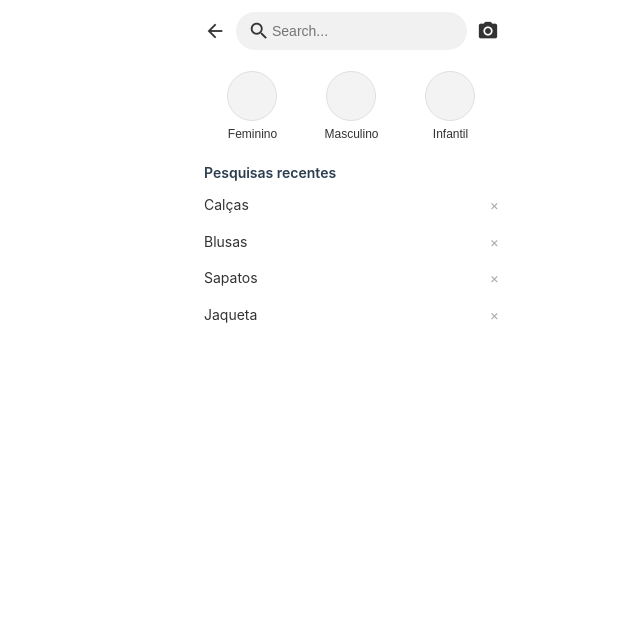
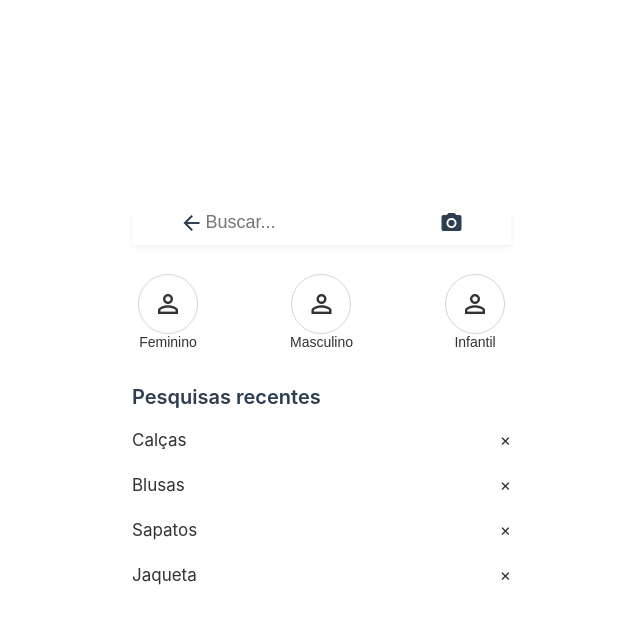
Before and after one commit to amandastss/Reveste-Frontend, a Vue app: page /search in a window 1280 px wide. Shown: the top 624 px of the page, without its empty margins (129-769 px from the left). Built offline with nearby package versions, Linux system fonts and the light colour scheme.

Commit message:
feat(search): melhora layout da página de busca #6

```diff
--- /dev/null
+++ b/src/css/camera-search.css
@@ -0,0 +1,133 @@
+/* ===== BASE ===== */
+.camera-page {
+  min-height: 100vh;
+  background: #f6f6f6;
+  display: flex;
+  flex-direction: column;
+  font-family: -apple-system, BlinkMacSystemFont, "Segoe UI", Roboto, sans-serif;
+}
+
+/* ===== HEADER ===== */
+.top-bar {
+  display: flex;
+  align-items: center;
+  gap: 12px;
+  padding: 16px;
+  background: #fff;
+  border-bottom: 1px solid #eee;
+}
+
+.top-bar span {
+  font-size: 22px;
+  cursor: pointer;
+}
+
+.top-bar p {
+  font-size: 14px;
+  font-weight: 600;
+  letter-spacing: 0.5px;
+}
+
+/* ===== BOTÕES INICIAIS ===== */
+.actions {
+  display: flex;
+  flex-direction: column;
+  gap: 12px;
+  padding: 20px;
+}
+
+.actions button {
+  width: 100%;
+  padding: 14px;
+  border-radius: 12px;
+  border: none;
+  background: #fff;
+  font-size: 15px;
+  font-weight: 500;
+  box-shadow: 0 2px 6px rgba(0,0,0,0.05);
+  transition: 0.2s;
+}
+
+.actions button:active {
+  transform: scale(0.98);
+}
+
+/* ===== PREVIEWS ===== */
+.preview-list {
+  display: flex;
+  gap: 10px;
+  padding: 12px 12px 0;
+  overflow-x: auto;
+}
+
+.preview-list img {
+  width: 65px;
+  height: 65px;
+  object-fit: cover;
+  border-radius: 10px;
+  flex-shrink: 0;
+  border: 2px solid #fff;
+}
+
+/* ===== GRID ===== */
+.grid {
+  display: grid;
+  grid-template-columns: 1fr 1fr;
+  gap: 12px;
+  padding: 12px;
+}
+
+/* ===== CARD ===== */
+.item {
+  background: #fff;
+  border-radius: 14px;
+  padding: 10px;
+  box-shadow: 0 2px 8px rgba(0,0,0,0.04);
+  transition: 0.2s;
+}
+
+.item:active {
+  transform: scale(0.97);
+}
+
+.item img {
+  width: 100%;
+  height: 170px;
+  object-fit: cover;
+  border-radius: 10px;
+}
+
+/* ===== TEXTO ===== */
+.nome {
+  font-size: 13px;
+  margin-top: 6px;
+  font-weight: 500;
+  color: #222;
+}
+
+.preco {
+  font-size: 12px;
+  color: #777;
+  margin-top: 2px;
+}
+
+/* ===== SCROLL BONITO ===== */
+.preview-list::-webkit-scrollbar {
+  height: 6px;
+}
+
+.preview-list::-webkit-scrollbar-thumb {
+  background: #ddd;
+  border-radius: 10px;
+}
+
+/* ===== RESPONSIVO ===== */
+@media (max-width: 400px) {
+  .item img {
+    height: 150px;
+  }
+
+  .top-bar p {
+    font-size: 13px;
+  }
+}
--- a/src/css/search.css
+++ b/src/css/search.css
@@ -1,7 +1,5 @@
 .search-page {
   background: #ffffff;
-  min-height: 100vh;
-  padding: 12px;
   font-family: -apple-system, BlinkMacSystemFont, "Segoe UI", Roboto, sans-serif;
 }
 
@@ -9,22 +7,15 @@
 .top-bar {
   display: flex;
   align-items: center;
-  gap: 10px;
-}
-
-.top-bar .material-icons {
-  font-size: 22px;
-  color: #333;
+ justify-content: center;
+  padding-bottom: 10px;
+  margin-bottom: 10px;
+  box-shadow: 0 2px 6px rgba(0, 0, 0, 0.06);
 }
 
 /* BARRA */
 .search-bar {
-  flex: 1;
   display: flex;
-  align-items: center;
-  background: #f1f1f1;
-  border-radius: 25px;
-  padding: 8px 12px;
 }
 
 .search-bar input {
@@ -32,14 +23,15 @@
   outline: none;
   background: transparent;
   flex: 1;
-  font-size: 14px;
+  font-size: 18px;
 }
 
 /* CATEGORIAS */
 .filters {
   display: flex;
-  justify-content: space-around;
-  margin-top: 20px;
+  justify-content: center;
+  gap: 80px;
+  margin-top: 28px;
 }
 
 .filters button {
@@ -48,92 +40,72 @@
   display: flex;
   flex-direction: column;
   align-items: center;
-  font-size: 12px;
-  color: #333;
-  gap: 6px;
 }
 
 /* bolinha */
 .icon-circle {
-  width: 50px;
-  height: 50px;
+  width: 60px;
+  height: 60px;
   border-radius: 50%;
-  background: #f3f3f3;
-  border: 1px solid #e0e0e0;
+  background: #ffffff;
+  border: 1px solid #d7d3d3;
+  display: flex;
+  align-items: center;
+  justify-content: center;
 }
 
+/* ícone menor */
+.filters .icon-circle .material-icons {
+  font-size:30px;
+}
+
+/* texto */
+.filters button span:last-child {
+  font-size: 14px;
+  color: #333;
+}
+
+/* ativo */
+.filters button.active .icon-circle {
+  border: 1px solid #000;
+  background: #fff;
+}
+
+/* estado ativo (opcional, se quiser igual app real) */
+.filters button.active .icon-circle {
+  border: 1px solid #000;
+  background: #fff;
+}
 /* RECENTES */
 .recentes {
-  margin-top: 20px;
+  margin-top: 30px;
 }
 
 .recentes-title {
-  font-size: 14px;
+  font-size: 20px;
   font-weight: 600;
-  margin-bottom: 10px;
+  margin-bottom: 14px;
 }
 
 .recentes-list {
   display: flex;
   flex-direction: column;
-  gap: 14px;
+  gap: 18px;
 }
 
 .recente-item {
   display: flex;
   justify-content: space-between;
-  font-size: 14px;
+  align-items: center;
+  font-size: 17px;
   color: #333;
 }
 
-.recente-item span:last-child {
-  color: #aaa;
+/* BOTÃO LIMPAR (X) */
+.recente-item button {
+  background: none;
+  border: none;
+  color: #bbb;
+  font-size: 17px;
   cursor: pointer;
 }
-
-/* RESULTADOS */
-.results {
-  margin-top: 20px;
-  display: grid;
-  grid-template-columns: repeat(2, 1fr);
-  gap: 10px;
-}
-
-/* CARD */
-.card {
-  background: white;
-}
-
-.card img {
-  width: 100%;
-  height: 180px;
-  object-fit: cover;
-}
-
-/* INFO */
-.info {
-  padding: 6px;
-}
-
-.info h3 {
-  font-size: 13px;
-  font-weight: normal;
-}
-
-.marca {
-  font-size: 11px;
-  color: gray;
-}
-
-.preco {
-  font-weight: bold;
-  font-size: 13px;
-}
-
-/* MOBILE CENTRAL */
-@media (min-width: 768px) {
-  .search-page {
-    max-width: 400px;
-    margin: 0 auto;
-  }
-}
--- a/src/router/index.ts
+++ b/src/router/index.ts
@@ -1,16 +1,22 @@
 import { createRouter, createWebHistory } from "vue-router"
 
 const SearchView = () => import("@/views/SearchView.vue")
+const CameraSearchView = () => import("@/views/CameraSearchView.vue")
 
 const routes = [
   {
     path: "/",
-    redirect: "/search" // abre direto na busca (melhor UX)
+    redirect: "/search"
   },
   {
     path: "/search",
     name: "Search",
     component: SearchView
+  },
+  {
+    path: "/camera-search",
+    name: "CameraSearch",
+    component: CameraSearchView
   }
 ]
 
--- /dev/null
+++ b/src/views/CameraSearchView.vue
@@ -0,0 +1,128 @@
+<script setup lang="ts">
+import { ref, onMounted } from "vue"
+import { useRouter, useRoute } from "vue-router"
+
+const router = useRouter()
+const route = useRoute()
+
+const previews = ref<string[]>([])
+const imagem = ref<string | null>(null)
+
+const resultados = ref<{
+  id: number
+  nome: string
+  preco: number
+  imagem: string
+}[]>([])
+
+const fileInput = ref<HTMLInputElement | null>(null)
+
+// 🔥 abre automaticamente baseado na escolha
+onMounted(() => {
+  const tipo = route.query.tipo
+
+  if (tipo === "camera" || tipo === "gallery") {
+    abrirInput(tipo)
+  }
+})
+
+function abrirInput(tipo: string) {
+  if (!fileInput.value) return
+
+  if (tipo === "camera") {
+    fileInput.value.setAttribute("capture", "environment")
+  } else {
+    fileInput.value.removeAttribute("capture")
+  }
+
+  fileInput.value.click()
+}
+
+// captura
+function onFileChange(event: Event) {
+  const target = event.target as HTMLInputElement
+  const file = target.files?.[0]
+
+  if (!file) {
+    voltar() // usuário cancelou
+    return
+  }
+
+  const reader = new FileReader()
+  reader.onload = () => {
+    imagem.value = reader.result as string
+    buscarSemelhantes()
+  }
+
+  reader.readAsDataURL(file)
+}
+
+// resultados fake
+function buscarSemelhantes() {
+  if (!imagem.value) return
+
+  previews.value = [
+    imagem.value,
+    "/src/assets/roupas/calcajeansskinny.png",
+    "/src/assets/roupas/blusalaranjabasica.png"
+  ]
+
+  resultados.value = [
+    {
+      id: 1,
+      nome: "Calça Jeans Skinny",
+      preco: 76.44,
+      imagem: "/src/assets/roupas/calcajeansskinny.png"
+    },
+    {
+      id: 2,
+      nome: "Blusa laranja básica",
+      preco: 100,
+      imagem: "/src/assets/roupas/blusalaranjabasica.png"
+    }
+  ]
+}
+
+// voltar sempre funciona
+function voltar() {
+  router.back()
+}
+</script>
+
+<template>
+  <div class="camera-page">
+
+    <!-- HEADER -->
+    <div class="top-bar">
+      <span class="material-icons" @click="voltar">arrow_back</span>
+      <p>PESQUISE PELA FOTO</p>
+    </div>
+
+    <!-- INPUT escondido -->
+    <input
+      ref="fileInput"
+      type="file"
+      accept="image/*"
+      capture="environment"
+      hidden
+      @change="onFileChange"
+    />
+
+    <!-- PREVIEWS -->
+    <div class="preview-list" v-if="previews.length">
+      <img v-for="(img, i) in previews" :key="i" :src="img" />
+    </div>
+
+    <!-- RESULTADOS -->
+    <div class="grid" v-if="resultados.length">
+      <div class="item" v-for="item in resultados" :key="item.id">
+        <img :src="item.imagem" />
+        <p class="nome">{{ item.nome }}</p>
+        <p class="preco">R$ {{ item.preco }}</p>
+      </div>
+    </div>
+
+  </div>
+</template>
+
+<style scoped src="../css/camera-search.css"></style>
--- a/src/views/SearchView.vue
+++ b/src/views/SearchView.vue
@@ -1,5 +1,8 @@
 <script setup lang="ts">
 import { ref, computed, onMounted } from "vue"
+import { useRouter } from "vue-router"
+
+const router = useRouter()
 
 interface Produto {
     id: number
@@ -15,7 +18,6 @@ const search = ref("")
 const categoria = ref("")
 const produtos = ref<Produto[]>([])
 
-// histórico
 const recentes = ref<string[]>([
     "Calças",
     "Blusas",
@@ -50,25 +52,13 @@ const mock: Produto[] = [
         categoria: "calca",
         genero: "feminino",
         imagem: "/src/assets/roupas/calcaskinny.png"
-    },
-    {
-        id: 4,
-        nome: "Calça Skinny Preta",
-        preco: 70,
-        marca: "Shein",
-        categoria: "calca",
-        genero: "feminino",
-        imagem: "/src/assets/roupas/calcaskinnypreta.png"
-    },
-
+    }
 ]
 
-// carregar dados
 onMounted(() => {
     produtos.value = mock
 })
 
-// filtro
 function normalizar(texto: string) {
     return texto
         .toLowerCase()
@@ -76,6 +66,7 @@ function normalizar(texto: string) {
         .replace(/[\u0300-\u036f]/g, "")
         .trim()
 }
+
 const filtrados = computed(() => {
     const busca = normalizar(search.value)
 
@@ -85,14 +76,28 @@ const filtrados = computed(() => {
         )
 
         const matchBusca = !busca || texto.includes(busca)
-
         const matchGenero =
             !categoria.value || p.genero === categoria.value
 
         return matchBusca && matchGenero
     })
 })
-// clicar em recente
+
+// salvar no histórico
+function salvarRecente(valor: string) {
+    if (!valor) return
+
+    if (!recentes.value.includes(valor)) {
+        recentes.value.unshift(valor)
+    }
+}
+
+// quando digita e dá enter
+function pesquisar() {
+    salvarRecente(search.value)
+}
+
+// clicar recente
 function usarRecente(item: string) {
     search.value = item
 }
@@ -101,41 +106,74 @@ function usarRecente(item: string) {
 function removerRecente(index: number) {
     recentes.value.splice(index, 1)
 }
+
+// voltar
+function voltar() {
+    router.back()
+}
+
+// abrir produto
+function abrirProduto(id: number) {
+    router.push(`/produto/${id}`)
+}
+
+// abrir camera
+const mostrarModalCamera = ref(false)
+
+function abrirCameraModal() {
+    mostrarModalCamera.value = true
+}
+
+function fecharModal() {
+    mostrarModalCamera.value = false
+}
+
+function irParaCamera(tipo: "camera" | "gallery") {
+    mostrarModalCamera.value = false
+    router.push(`/camera-search?tipo=${tipo}`)
+}
 </script>
-
 <template>
     <div class="search-page">
-        <!-- HEADER TOPO -->
+
+        <!-- HEADER -->
         <div class="top-bar">
-            <span class="material-icons">arrow_back</span>
+            <span class="material-icons" @click="voltar">arrow_back</span>
 
             <div class="search-bar">
-                <span class="material-icons">search</span>
-                <input type="text" v-model="search" placeholder="Search..." />
+                <input type="text" v-model="search" @keyup.enter="pesquisar" placeholder="Buscar..." />
             </div>
 
-            <span class="material-icons">photo_camera</span>
+            <span class="material-icons" @click="abrirCameraModal">
+                photo_camera
+            </span>
         </div>
 
-        <!-- CATEGORIAS -->
+        <!-- FILTROS -->
         <div class="filters">
-            <button @click="categoria = 'feminino'">
-                <span class="icon-circle"></span>
-                Feminino
+            <button :class="{ active: categoria === 'feminino' }" @click="categoria = 'feminino'">
+                <div class="icon-circle">
+                    <span class="material-icons">person_outline</span>
+                </div>
+                <span>Feminino</span>
             </button>
 
-            <button @click="categoria = 'masculino'">
-                <span class="icon-circle"></span>
-                Masculino
+            <button :class="{ active: categoria === 'masculino' }" @click="categoria = 'masculino'">
+                <div class="icon-circle">
+                    <span class="material-icons">person_outline</span>
+                </div>
+                <span>Masculino</span>
             </button>
 
-            <button @click="categoria = 'infantil'">
-                <span class="icon-circle"></span>
-                Infantil
+            <button :class="{ active: categoria === 'infantil' }" @click="categoria = 'infantil'">
+                <div class="icon-circle">
+                    <span class="material-icons">person_outline</span>
+                </div>
+                <span>Infantil</span>
             </button>
         </div>
 
-        <!-- PESQUISAS RECENTES -->
+        <!-- RECENTES -->
         <div v-if="!search" class="recentes">
             <p class="recentes-title">Pesquisas recentes</p>
 
@@ -150,14 +188,9 @@ function removerRecente(index: number) {
             </div>
         </div>
 
-        <!-- NÃO DIGITOU -->
-        <div v-if="!search" class="recentes">
-            <!-- recentes -->
-        </div>
-
         <!-- RESULTADOS -->
         <div v-else-if="filtrados.length" class="results">
-            <div class="card" v-for="item in filtrados" :key="item.id">
+            <div class="card" v-for="item in filtrados" :key="item.id" @click="abrirProduto(item.id)">
                 <img :src="item.imagem" />
 
                 <div class="info">
@@ -168,9 +201,18 @@ function removerRecente(index: number) {
             </div>
         </div>
 
-        <!-- NÃO ENCONTROU -->
+        <!-- EMPTY -->
         <div v-else class="empty">
             <p>Nenhum resultado encontrado</p>
+        </div>
+    </div>
+    <div v-if="mostrarModalCamera" class="camera-modal">
+        <div class="camera-overlay" @click="fecharModal"></div>
+
+        <div class="camera-sheet">
+            <button @click="irParaCamera('camera')">Take a photo</button>
+            <button @click="irParaCamera('gallery')">Browse from Gallery</button>
+            <button class="cancel" @click="fecharModal">Cancel</button>
         </div>
     </div>
 </template>
```
Lines whose indentation alone changed are shown as unchanged.
